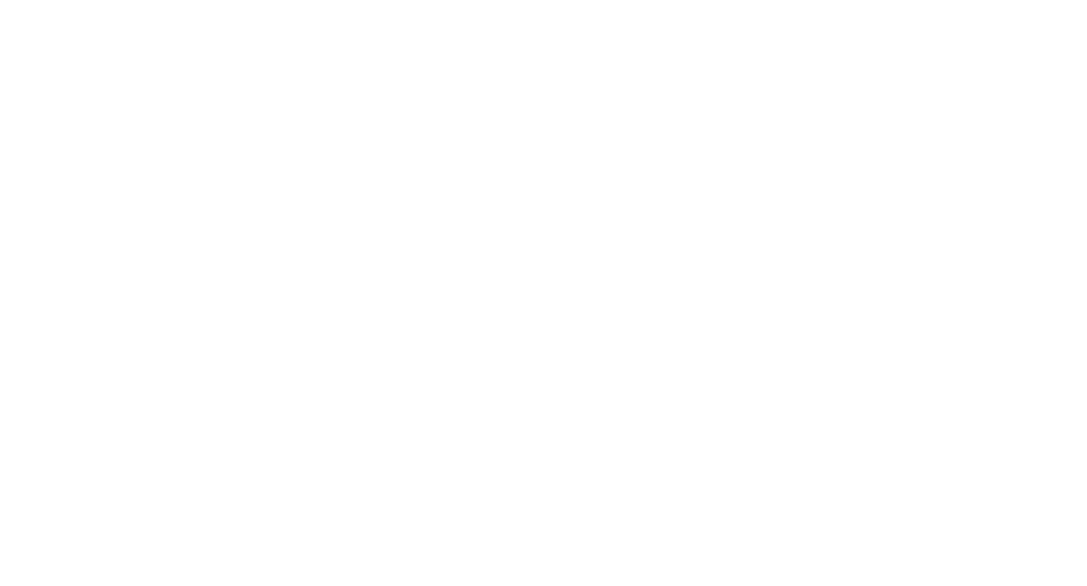
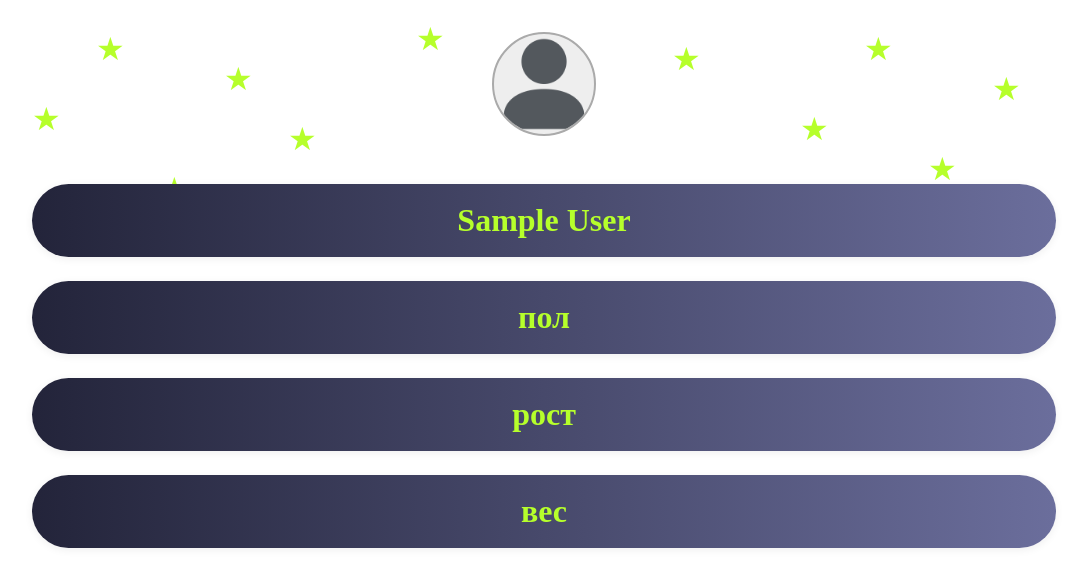
Before and after one commit to TOR2077/ZdorovoPopovich, a React (Create React App) app: page /profile in a window 1280 px wide. Before the commit this address had no page. Shown: the top 586 px of the page, without its empty margins (96-1183 px from the left). Built offline with nearby package versions, Linux system fonts and the light colour scheme; sample sign-in values are in the browser's storage.

Commit message:
Profile page

```diff
--- a/src/App.jsx
+++ b/src/App.jsx
@@ -3,6 +3,7 @@
 import Home from './pages/Home';
 import Page2 from './pages/Page2';
 import Registration from './pages/Registration';
+import Profile from './pages/Profile';
 
 // localStorage.clear(); // Отключаю очистку localStorage
 
@@ -31,6 +32,7 @@
         <Route path="/" element={<Home />} />
         <Route path="/page2" element={<Page2 />} />
         <Route path="/registration" element={<Registration />} />
+        <Route path="/profile" element={<Profile />} />
       </Routes>
     </Router>
   );
--- a/src/pages/Home.jsx
+++ b/src/pages/Home.jsx
@@ -119,7 +119,7 @@
             <img src={avatar} alt="avatar" style={{width: 54, height: 54, borderRadius: '50%', margin: '0 auto 8px auto', display: 'block'}} />
           </div>
           <div className="profile-dashboard-menu">
-            <div className="profile-dashboard-item profile-dashboard-profile">Профиль</div>
+            <div className="profile-dashboard-item profile-dashboard-profile" onClick={() => { setShowDashboard(false); navigate('/profile'); }}>Профиль</div>
             <div className="profile-dashboard-divider"></div>
             <div className="profile-dashboard-item">Настройки</div>
             <div className="profile-dashboard-item">Конфиденциальность</div>
--- /dev/null
+++ b/src/pages/Profile.css
@@ -0,0 +1,74 @@
+.profile-page-container {
+  width: 100vw;
+  min-height: 100vh;
+  background: #fff;
+  display: flex;
+  flex-direction: column;
+  align-items: center;
+  padding-top: 32px;
+  position: relative;
+}
+
+.profile-avatar-block {
+  margin-bottom: 16px;
+  z-index: 2;
+}
+
+.profile-avatar {
+  width: 100px;
+  height: 100px;
+  border-radius: 50%;
+  border: 2px solid #aaa;
+  background: #eee;
+  display: block;
+  margin: 0 auto;
+}
+
+.profile-stars-bg {
+  position: absolute;
+  top: 0;
+  left: 0;
+  width: 100%;
+  height: 220px;
+  z-index: 1;
+  pointer-events: none;
+}
+
+.star {
+  color: #b6ff2b;
+  font-size: 2rem;
+  position: absolute;
+}
+/* Примерные позиции звёзд, можно скорректировать */
+.star-0 { left: 15%; top: 30px; }
+.star-1 { left: 25%; top: 60px; }
+.star-2 { left: 40%; top: 20px; }
+.star-3 { left: 60%; top: 40px; }
+.star-4 { left: 75%; top: 30px; }
+.star-5 { left: 85%; top: 70px; }
+.star-6 { left: 10%; top: 100px; }
+.star-7 { left: 30%; top: 120px; }
+.star-8 { left: 50%; top: 90px; }
+.star-9 { left: 70%; top: 110px; }
+.star-10 { left: 80%; top: 150px; }
+.star-11 { left: 20%; top: 170px; }
+
+.profile-info-block {
+  width: 80%;
+  margin-top: 32px;
+  display: flex;
+  flex-direction: column;
+  gap: 24px;
+  z-index: 2;
+}
+
+.profile-info-item {
+  background: linear-gradient(90deg, #23243a 0%, #6b6e9c 100%);
+  color: #b6ff2b;
+  border-radius: 40px;
+  font-size: 2rem;
+  font-weight: 600;
+  padding: 18px 0;
+  text-align: center;
+  box-shadow: 0 2px 8px #0001;
+}
--- /dev/null
+++ b/src/pages/Profile.jsx
@@ -0,0 +1,32 @@
+import React from 'react';
+import avatar from '../assets/avatar.png';
+import './Profile.css';
+
+function Profile() {
+  let user = {};
+  try {
+    user = JSON.parse(sessionStorage.getItem('userProfile')) || {};
+  } catch {}
+
+  return (
+    <div className="profile-page-container">
+      <div className="profile-stars-bg">
+        {/* Здесь можно добавить svg или div со звёздами, как на макете */}
+        {[...Array(12)].map((_, i) => (
+          <span key={i} className={`star star-${i}`}>★</span>
+        ))}
+      </div>
+      <div className="profile-avatar-block">
+        <img src={avatar} alt="avatar" className="profile-avatar" />
+      </div>
+      <div className="profile-info-block">
+        <div className="profile-info-item">{user.name || 'имя'}</div>
+        <div className="profile-info-item">{user.gender || 'пол'}</div>
+        <div className="profile-info-item">{user.height || 'рост'}</div>
+        <div className="profile-info-item">{user.weight || 'вес'}</div>
+      </div>
+    </div>
+  );
+}
+
+export default Profile;
```
